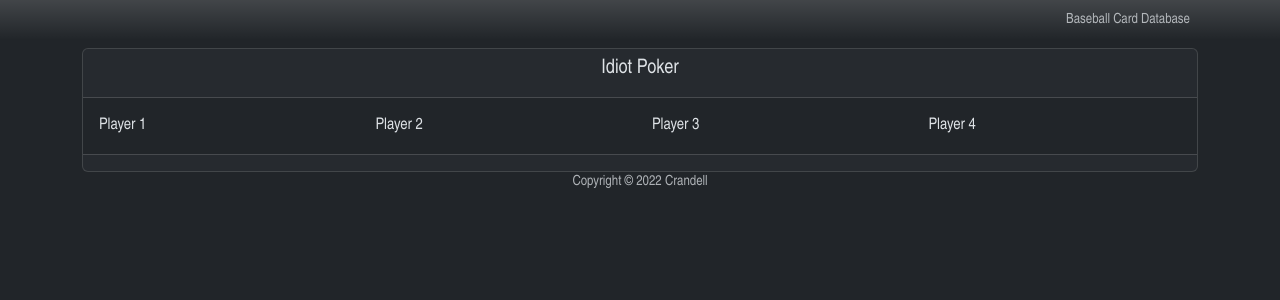
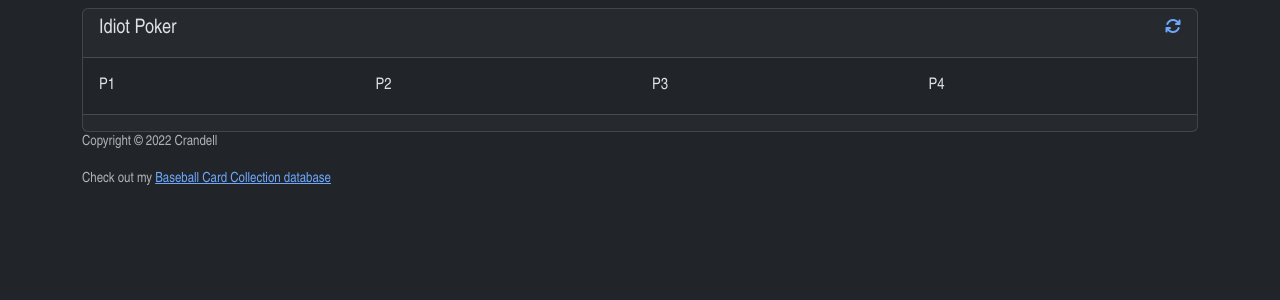
Before and after one commit to guitardave/flask_poker, a Flask app: template templates/index.html in a window 1280 px wide. Shown: the top 300 px of the page. Run offline with Flask 3, Linux system fonts and the light colour scheme; the template is opened without the code that fills it, so the values that code supplies are empty; some libraries are stand-ins or nearby versions.

Commit message:
now w async shuffle/deal

```diff
--- a/app.py
+++ b/app.py
@@ -43,8 +43,14 @@ class Poker:
 @app.route('/')
 def index():  # put application's code here
     poker = Poker()
-    all_players = poker.deal_hand()
-    return render_template('index.html', cards=all_players)
+    return render_template('index.html', cards=poker.deal_hand())
+
+
+@app.route('/shuffle/')
+def shuffle():
+    poker = Poker()
+    poker.shuffle_deck()
+    return render_template('game_board_partial.html', cards=poker.deal_hand())
 
 
 if __name__ == '__main__':
--- a/static/css/custom.css
+++ b/static/css/custom.css
@@ -4,9 +4,7 @@ body {
 /*img {*/
 /*    width:50%;*/
 /*}*/
-h1, p {
-    text-align: center;
-}
+
 h1 {
     font-size: 20px;
 }
--- /dev/null
+++ b/templates/game_board_partial.html
@@ -0,0 +1,19 @@
+<div class="row">
+    <div class="col-sm-3">P1</div>
+    <div class="col-sm-3">P2</div>
+    <div class="col-sm-3">P3</div>
+    <div class="col-sm-3">P4</div>
+</div>
+{% for card in cards|batch(4) %}
+    <div class="row">
+        {% for c in card %}
+            <div class="col-sm-3">
+                <img class="img-thumbnail"
+                     src="{{ c.card_img }}"
+                     alt="{{ c.card_face }} {{ c.card_val }}"
+                     data-face="{{ c.card_face }}"
+                     data-value="{{ c.card_val }}">
+            </div>
+        {% endfor %}
+    </div>
+{% endfor %}
--- a/templates/index.html
+++ b/templates/index.html
@@ -14,47 +14,40 @@
     <script src="https://code.jquery.com/ui/1.13.2/jquery-ui.js"></script>
     <link href="{{ url_for('static', filename='jquery-ui/jquery-ui.min.css') }}" rel="stylesheet">
     <script src="https://code.jquery.com/jquery-3.5.1.min.js"></script>
-    <title>5-card Stud</title>
+    <title>Idiot Poker</title>
     <link rel="stylesheet" href="{{ url_for('static', filename='css/custom.css') }}">
 </head>
 <body>
 {% block header %}
 	<header class="site-header">
-      <nav class="navbar navbar-expand-lg navbar-dark bg-dark bg-gradient fixed-top">
-        <div class="container">
-          <a class="navbar-brand mr-4" href="/"></a>
-            <!-- Navbar Right Side -->
-
-            <ul class="navbar-nav ms-auto">
-                <li class="nav-item">
-                    <a class="nav-link" href="https://jojodave.com"><small class="text-muted">Baseball Card Database</small></a>
-                </li>
-            </ul>
-        </div>
-      </nav>
+{#      <nav class="navbar navbar-expand-lg navbar-dark bg-dark bg-gradient fixed-top">#}
+{#        <div class="container">#}
+{#          <a class="navbar-brand mr-4" href="/"></a>#}
+{#            <!-- Navbar Right Side -->#}
+{##}
+{#            <ul class="navbar-nav ms-auto">#}
+{#                <li class="nav-item">#}
+{#                    <a class="nav-link" href="https://jojodave.com"><small class="text-muted">Baseball Card Database</small></a>#}
+{#                </li>#}
+{#            </ul>#}
+{#        </div>#}
+{#      </nav>#}
     </header>
 {% endblock %}
     <div class="container">
-        <div class="card mt-5">
+        <div class="card mt-2">
             <div class="card-header">
-                <h1>Idiot Poker</h1>
+                <div class="row">
+                    <div class="col-sm-10"><h1>Idiot Poker</h1></div>
+                    <div class="col-sm-2 me-auto text-end">
+                        <a href="#refresh" id="a-refresh" title="Shuffle and deal"><i class="fa fa-refresh"></i></a>
+                    </div>
+                </div>
             </div>
             <div class="card-body">
-                <div class="row">
-                    <div class="col-sm-3">Player 1</div>
-                    <div class="col-sm-3">Player 2</div>
-                    <div class="col-sm-3">Player 3</div>
-                    <div class="col-sm-3">Player 4</div>
+                <div id="game-board">
+                    {% include 'game_board_partial.html' %}
                 </div>
-                {% for card in cards|batch(4) %}
-                    <div class="row">
-                        {% for c in card %}
-                            <div class="col-sm-3">
-                                <img class="img-thumbnail" src="{{ c['card_img'] }}" alt="{{ c['card_face'] }} {{ c['card_val'] }}">
-                            </div>
-                        {% endfor %}
-                    </div>
-                {% endfor %}
             </div>
             <div class="card-footer">
                 <small class="text-muted">
@@ -64,11 +57,20 @@
         </div>
         <footer>
             <p class="small text-muted">Copyright &copy; 2022 Crandell</p>
+            <p class="small text-muted">Check out my <a href="https://jojodave.com/" target="_blank">Baseball Card Collection database</a></p>
         </footer>
     </div>
+    <script>
+        $('#a-refresh').on('click', function() {
+            $.ajax({
+                url: '/shuffle/',
+                type: 'GET',
+                success: function (response) {
+                    $('#game-board').html(response);
+                }
+
+            });
+        });
+    </script>
 </body>
 </html>
-	<!-- jQuery first, then Popper.js, then Bootstrap JS -->
-    <script src="https://code.jquery.com/jquery-3.3.1.slim.min.js" integrity="sha384-q8i/X+965DzO0rT7abK41JStQIAqVgRVzpbzo5smXKp4YfRvH+8abtTE1Pi6jizo" crossorigin="anonymous"></script>
-    <script src="https://cdnjs.cloudflare.com/ajax/libs/popper.js/1.14.7/umd/popper.min.js" integrity="sha384-UO2eT0CpHqdSJQ6hJty5KVphtPhzWj9WO1clHTMGa3JDZwrnQq4sF86dIHNDz0W1" crossorigin="anonymous"></script>
-    <script src="https://stackpath.bootstrapcdn.com/bootstrap/4.3.1/js/bootstrap.min.js" integrity="sha384-JjSmVgyd0p3pXB1rRibZUAYoIIy6OrQ6VrjIEaFf/nJGzIxFDsf4x0xIM+B07jRM" crossorigin="anonymous"></script>
```
